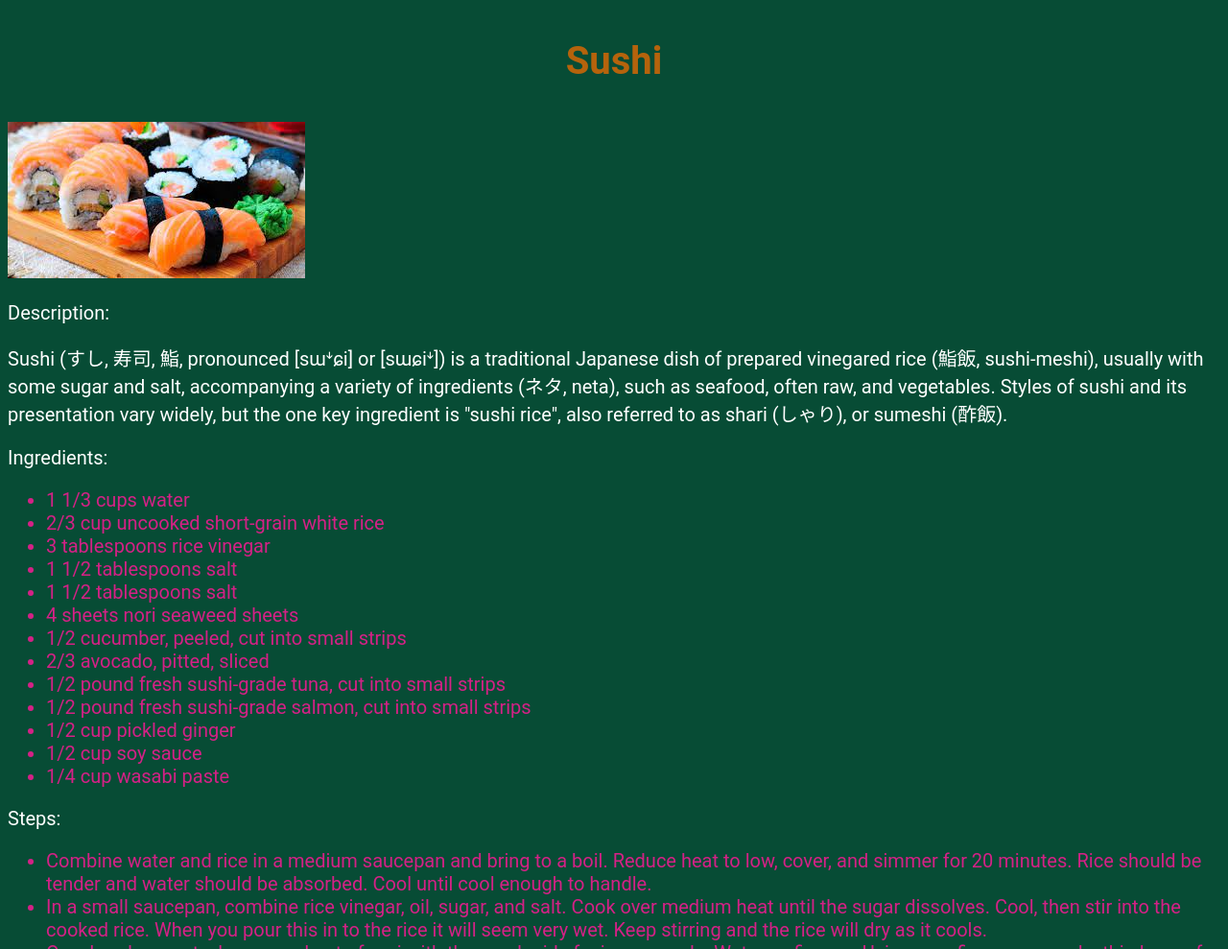
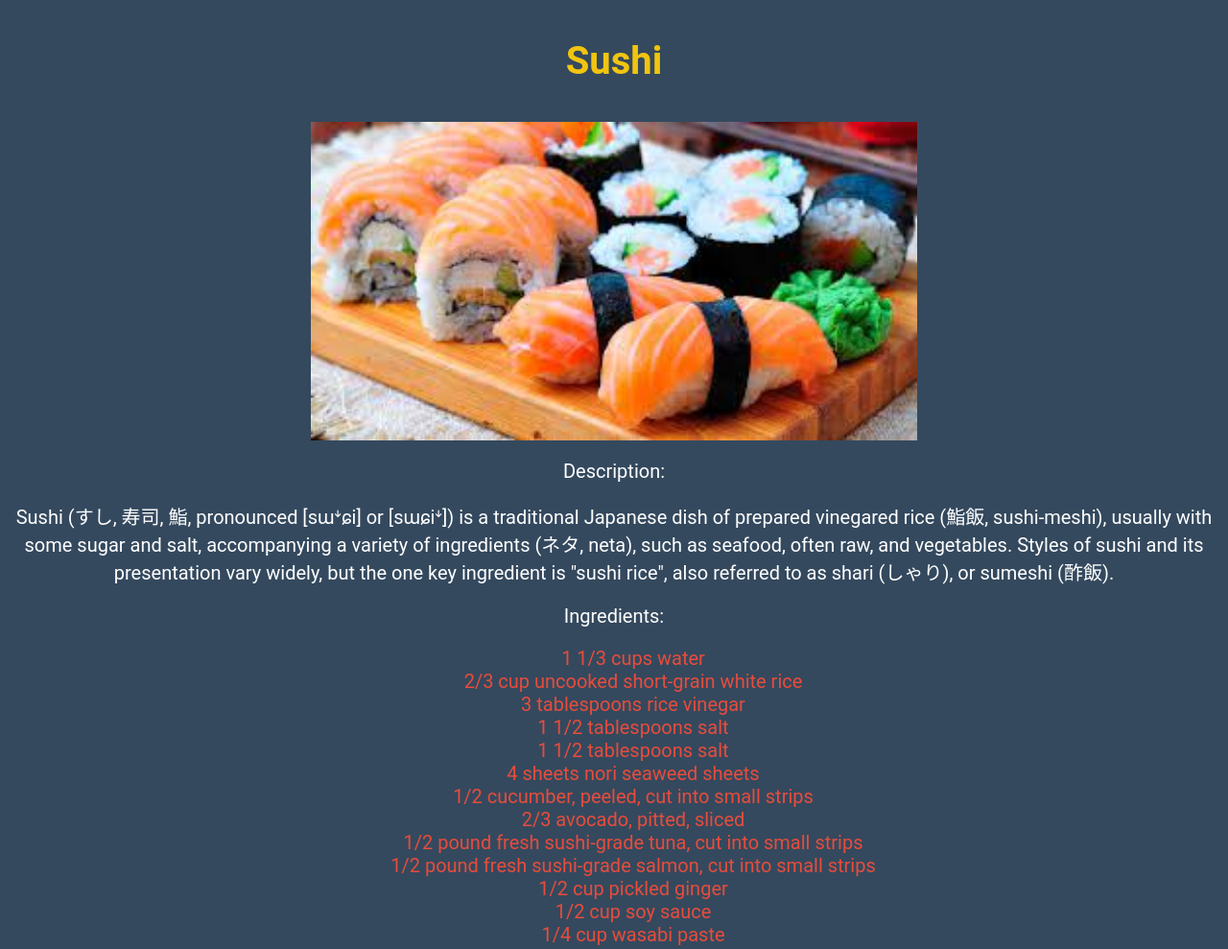
Before and after one commit to Zach1281/recipes_odin_project, a plain HTML site: page recipes/sushi.html in a window 1280 px wide. Shown: the top 989 px of the page at 96% size. Drawn offline with Linux system fonts and the light colour scheme.

Commit message:
Add stuff learned from box model
- specifically stuff like centering, padding, and margins

```diff
--- a/style.css
+++ b/style.css
@@ -1,25 +1,42 @@
 * {
-    background-color: rgb(7, 76, 53);
+    background-color: #34495e;
 }
+
+h1,
+p,
+ul {
+    text-align: center;
+    font-family: 'Roboto', sans-serif;
+}
+
+img {
+    display: block;
+    margin-left: auto;
+    margin-right: auto;
+    width: 50%;
+}
+
 h1 {
-    color: #b5630c;
+    color: #f1c40f;
     font-size: 40px;
-    text-align: center;
     margin-top: 40px;
     margin-bottom: 40px;
     font-weight: bold;
-    font-family: 'Roboto', sans-serif;
 }
 
 p {
     color: white;
     font-size: 20px;
-    font-family: 'Roboto', sans-serif;
+
+}
+
+ul {
+    list-style-type: none;
+    overflow: hidden;
 }
 
 a,
 li {
-    color: rgb(212, 33, 134);
+    color: #e74c3c;
     font-size: 20px;
-    font-family: 'Roboto', sans-serif;
 }
```
